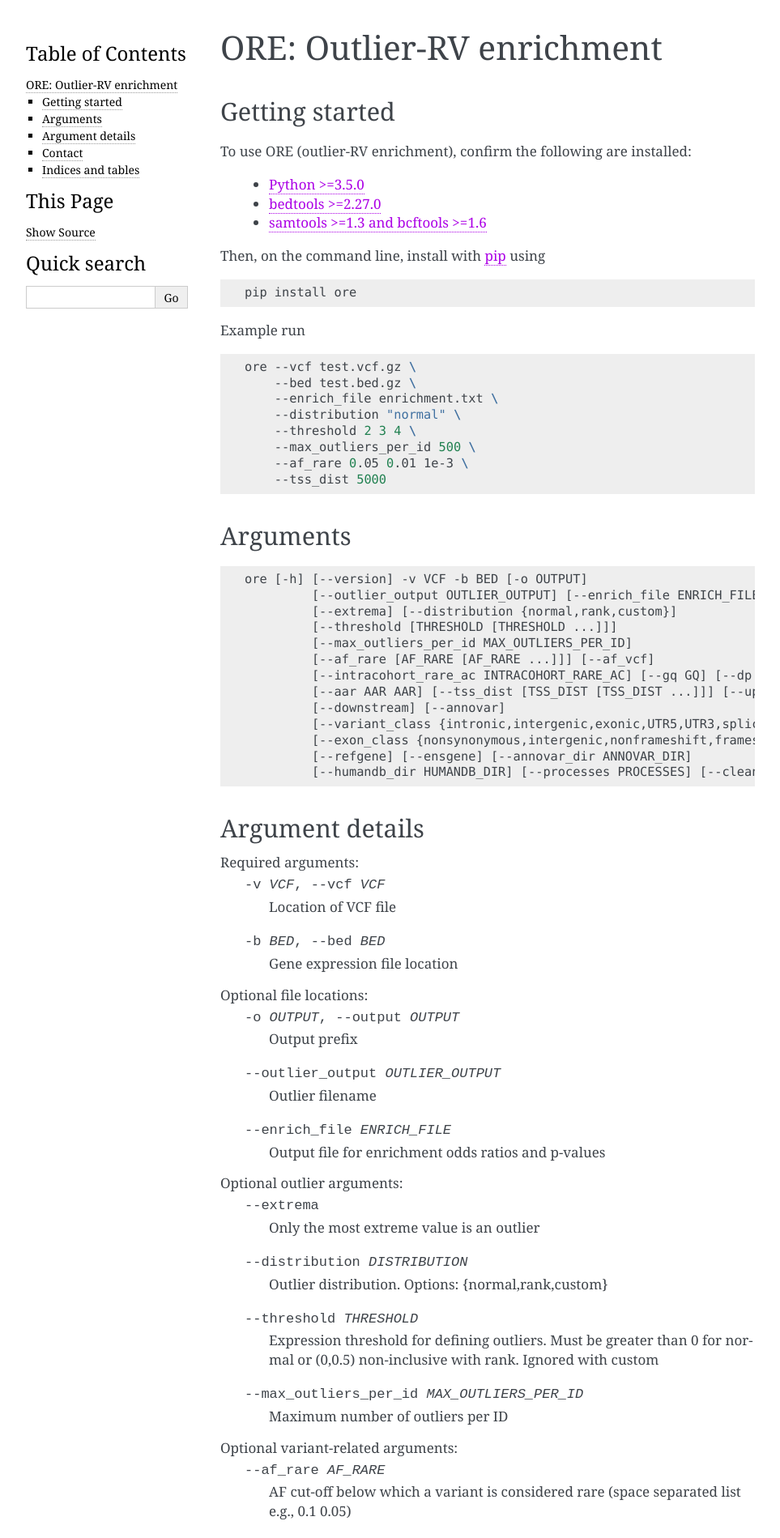
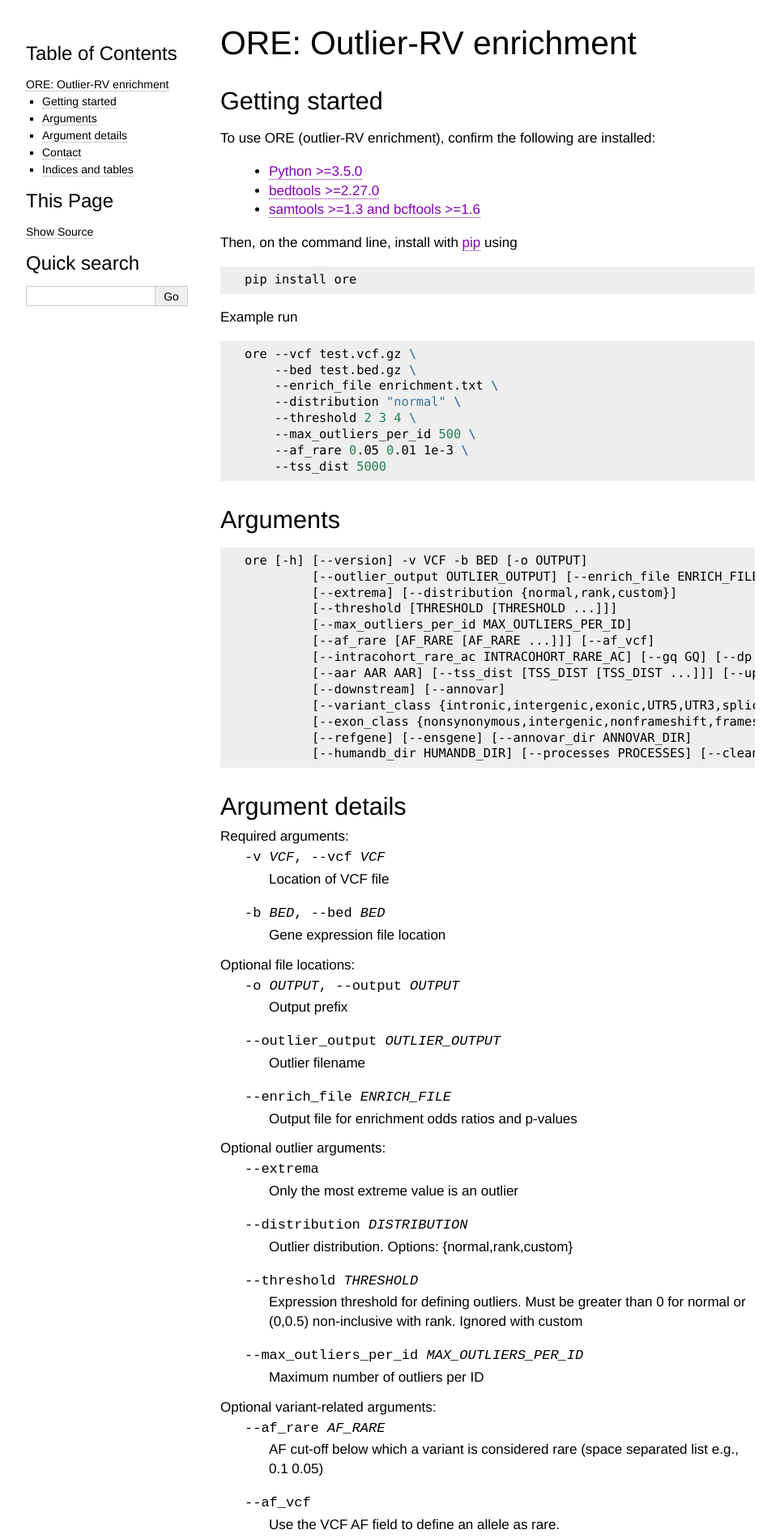
Before and after one commit to frichter/ore, a Sphinx documentation site: the page built from docs/index.rst, in a window 1280 px wide. Shown: the top 1899 px of the page at 81% size, without its empty margins (148-1111 px from the left). Built offline with Sphinx 7.4.7, drawn with Linux system fonts in a browser that asks for light colours.

```diff
--- a/docs/conf.py
+++ b/docs/conf.py
@@ -85,11 +85,8 @@ html_theme = 'alabaster'
 # documentation.
 # http://alabaster.readthedocs.io/en/latest/customization.html
 
-color = {'green': '#00ff00',
-         'skyblue': '#1ad1ff',
-         'lightgray': '#b3b3b3',
-         'white': '#FFFFFF',
-         'purple': '#ac00e6',
+color = {'skyblue': '#1ad1ff',
+         'purple': '#8600b3',
          'black': '#000000'}
 
 html_theme_options = {
@@ -99,18 +96,14 @@ html_theme_options = {
     'github_banner': False,
     # 'touch_icon': "logos/ios_home.png" # iOS home button icon
     'sidebar_collapse': False,
+    # colors
+    'body_text': color['black'],
     'link': color['purple'],
     'link_hover': color['skyblue'],
-    'gray_1': color['black']
-    # 'narrow_sidebar_bg': color['gray'],
-    # 'narrow_sidebar_fg': color['white'],
+    'gray_1': color['black'],
     # typography
-    # 'font_size': 17,
+    'font_family': "Helvetica"
     # 'font_family': "'PT Sans', Helvetica, Arial, 'sans-serif'",
-    # 'head_font_family': "",
-    # 'code_font_size': "smaller",
-    # 'code_font_family': "Menlo, Monaco, 'Courier New', monospace",
-    # 'caption_font_size': "smaller",
     }
 
 # Add any paths that contain custom static files (such as style sheets) here,
```
